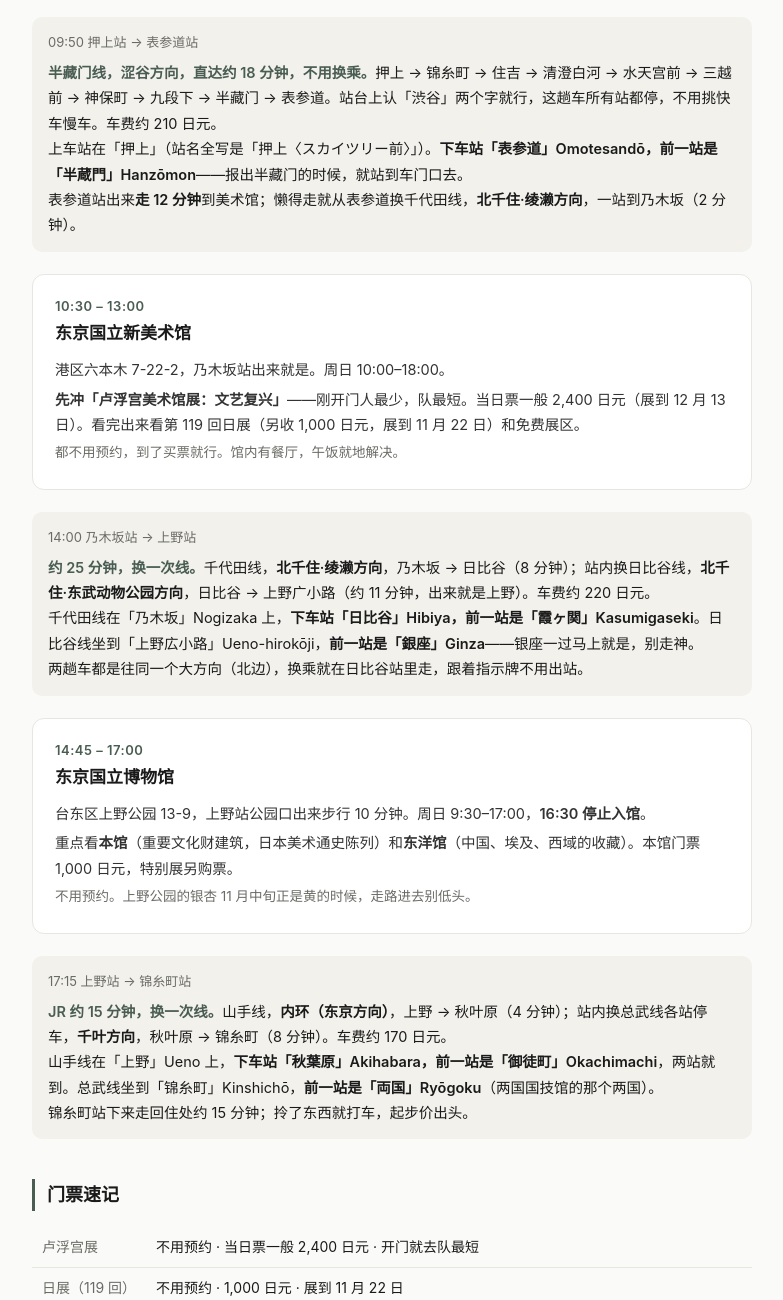
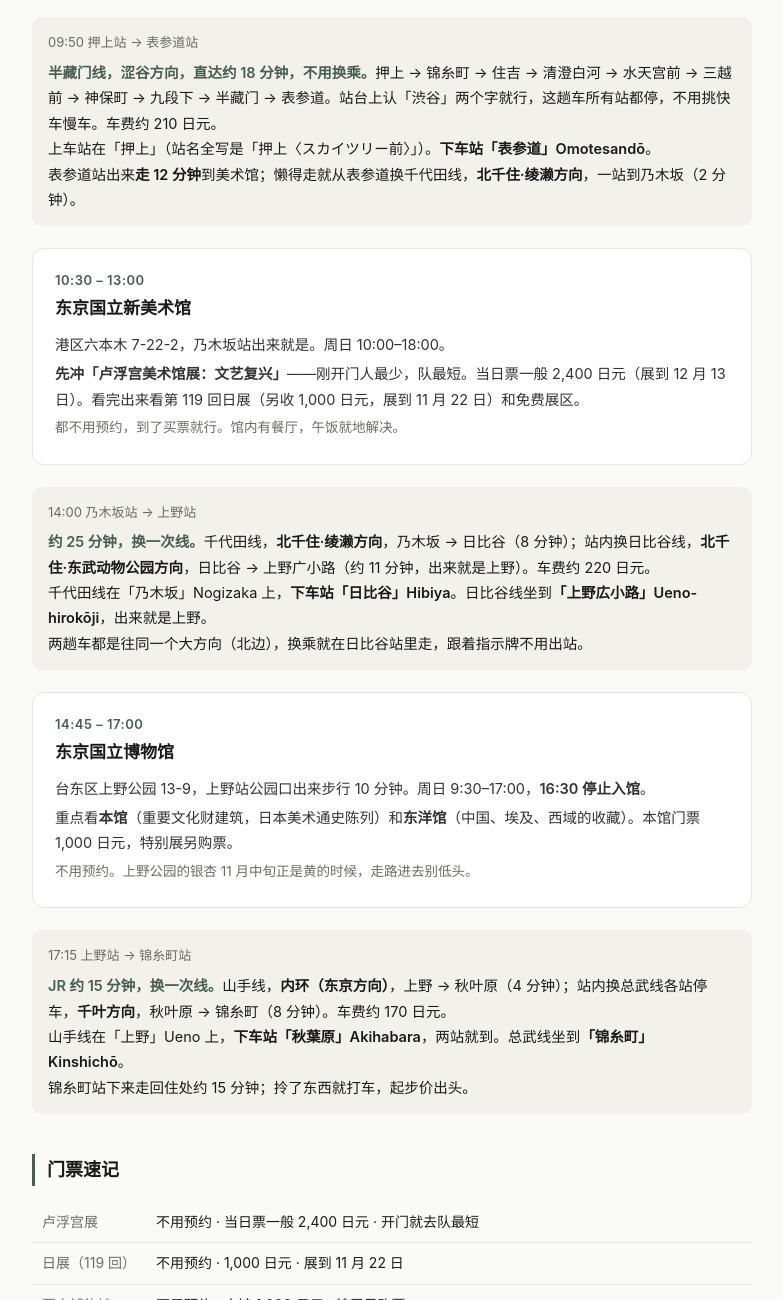
Before and after one commit to cheeriomaster/cheeriomaster.github.io, a plain HTML site: page tokyo-day-1115/index.html in a window 1280 px wide. Shown: the part 474-1774 px from the top of the page, without its empty margins (248-1031 px from the left). Drawn offline with Linux system fonts and the light colour scheme.

Commit message:
tokyo-day-1115: drop previous-station hints

```diff
--- a/tokyo-day-1115/index.html
+++ b/tokyo-day-1115/index.html
@@ -61,7 +61,7 @@
 <div class="ride">
   <div class="from">09:50 押上站 → 表参道站</div>
   <p><span class="dur">半藏门线，<b>涩谷方向</b>，直达约 18 分钟，不用换乘。</span>押上 → 锦糸町 → 住吉 → 清澄白河 → 水天宫前 → 三越前 → 神保町 → 九段下 → 半藏门 → 表参道。站台上认「渋谷」两个字就行，这趟车所有站都停，不用挑快车慢车。车费约 210 日元。</p>
-  <p>上车站在「押上」（站名全写是「押上〈スカイツリー前〉」）。<b>下车站「表参道」Omotesandō，前一站是「半蔵門」Hanzōmon</b>——报出半藏门的时候，就站到车门口去。</p>
+  <p>上车站在「押上」（站名全写是「押上〈スカイツリー前〉」）。<b>下车站「表参道」Omotesandō</b>。</p>
   <p>表参道站出来<b>走 12 分钟</b>到美术馆；懒得走就从表参道换千代田线，<b>北千住·绫濑方向</b>，一站到乃木坂（2 分钟）。</p>
 </div>
 
@@ -76,7 +76,7 @@
 <div class="ride">
   <div class="from">14:00 乃木坂站 → 上野站</div>
   <p><span class="dur">约 25 分钟，换一次线。</span>千代田线，<b>北千住·绫濑方向</b>，乃木坂 → 日比谷（8 分钟）；站内换日比谷线，<b>北千住·东武动物公园方向</b>，日比谷 → 上野广小路（约 11 分钟，出来就是上野）。车费约 220 日元。</p>
-  <p>千代田线在「乃木坂」Nogizaka 上，<b>下车站「日比谷」Hibiya，前一站是「霞ヶ関」Kasumigaseki</b>。日比谷线坐到「上野広小路」Ueno-hirokōji，<b>前一站是「銀座」Ginza</b>——银座一过马上就是，别走神。</p>
+  <p>千代田线在「乃木坂」Nogizaka 上，<b>下车站「日比谷」Hibiya</b>。日比谷线坐到<b>「上野広小路」Ueno-hirokōji</b>，出来就是上野。</p>
   <p class="note">两趟车都是往同一个大方向（北边），换乘就在日比谷站里走，跟着指示牌不用出站。</p>
 </div>
 
@@ -91,7 +91,7 @@
 <div class="ride">
   <div class="from">17:15 上野站 → 锦糸町站</div>
   <p><span class="dur">JR 约 15 分钟，换一次线。</span>山手线，<b>内环（东京方向）</b>，上野 → 秋叶原（4 分钟）；站内换总武线各站停车，<b>千叶方向</b>，秋叶原 → 锦糸町（8 分钟）。车费约 170 日元。</p>
-  <p>山手线在「上野」Ueno 上，<b>下车站「秋葉原」Akihabara，前一站是「御徒町」Okachimachi</b>，两站就到。总武线坐到「锦糸町」Kinshichō，<b>前一站是「両国」Ryōgoku</b>（两国国技馆的那个两国）。</p>
+  <p>山手线在「上野」Ueno 上，<b>下车站「秋葉原」Akihabara</b>，两站就到。总武线坐到<b>「锦糸町」Kinshichō</b>。</p>
   <p>锦糸町站下来走回住处约 15 分钟；拎了东西就打车，起步价出头。</p>
 </div>
 
```
